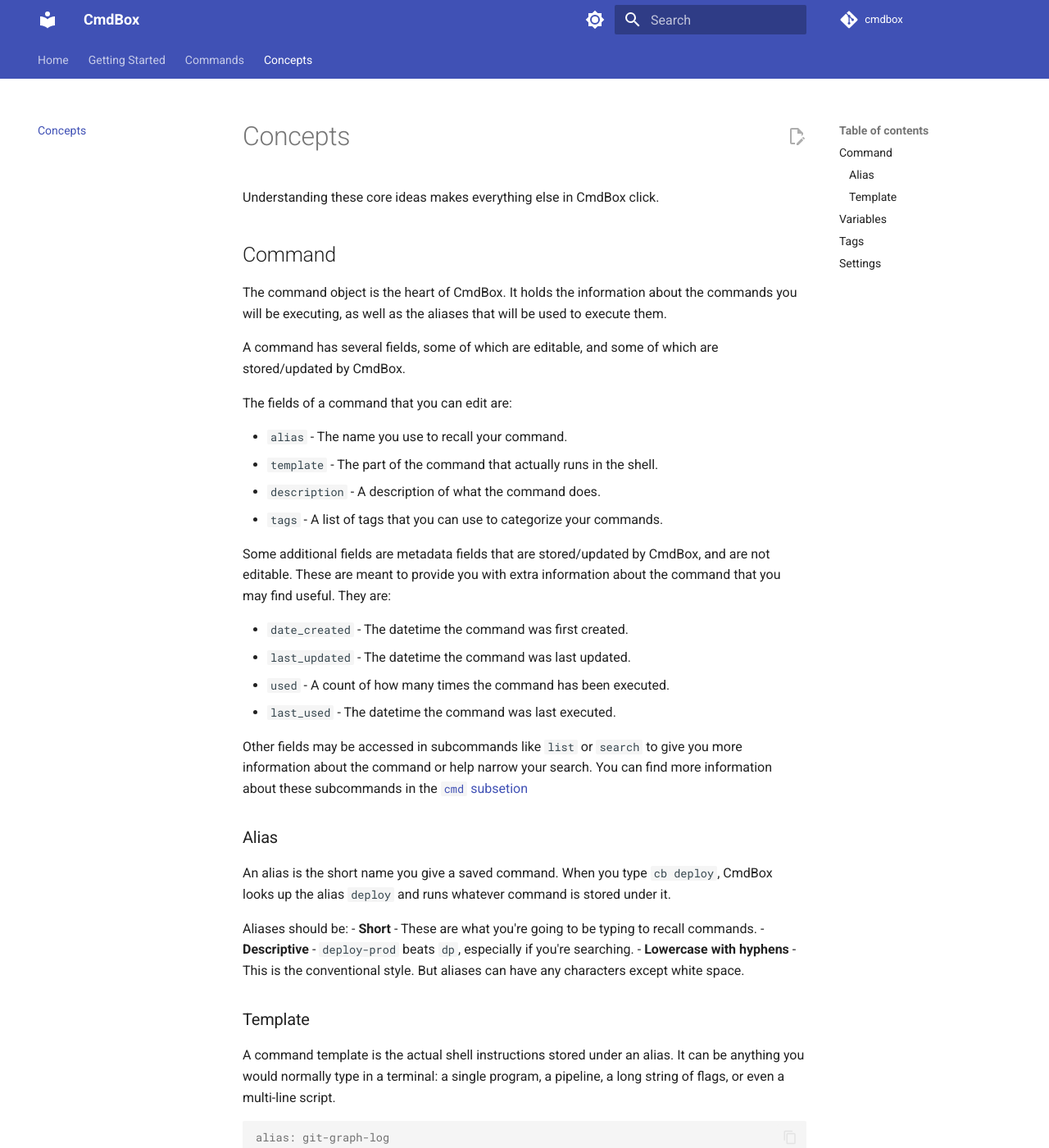
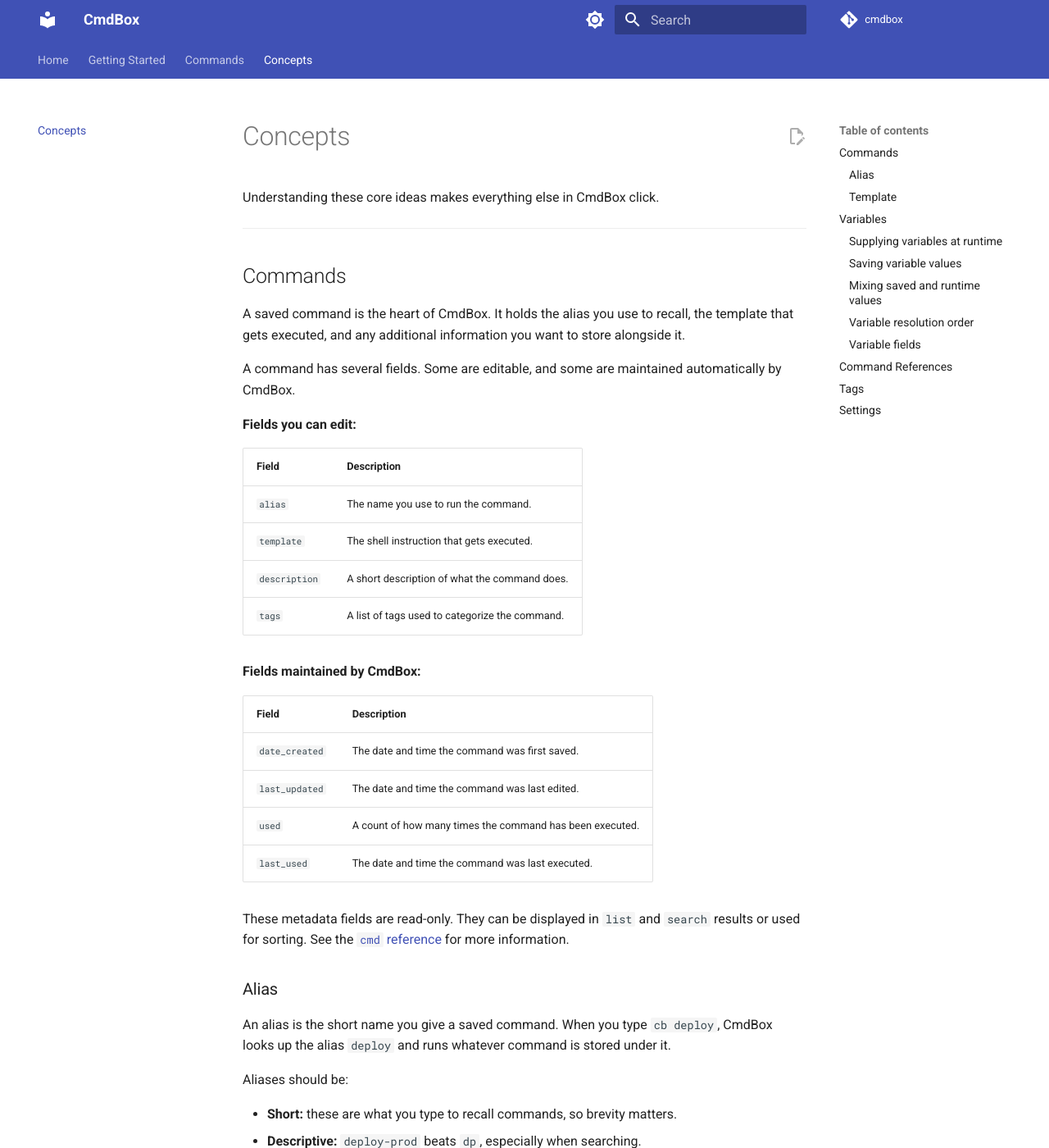
Before and after one commit to PhantomLambSoft/CmdBox, an MkDocs documentation site: the page built from docs/concepts.md, in a window 1280 px wide and 1400 px high. Shown: the whole window at 82% size. Built offline with MkDocs 1.6.1 and Material for MkDocs 9.7.7, drawn with Linux system fonts in a browser that asks for light colours; comment, search, counter and statistics services are not loaded; some of the changed text lies outside the part shown.

Commit message:
Revamp `concepts.md` with improved structure, updated explanations, and enhanced examples

````diff
--- a/docs/concepts.md
+++ b/docs/concepts.md
@@ -2,76 +2,93 @@
 
 Understanding these core ideas makes everything else in CmdBox click.
 
-## Command
+---
 
-The command object is the heart of CmdBox. It holds the information about the commands you will be executing, as well
-as the aliases that will be used to execute them.
+## Commands
 
-A command has several fields, some of which are editable, and some of which are stored/updated by CmdBox.
+A saved command is the heart of CmdBox. It holds the alias you use to recall, the template
+that gets executed, and any additional information you want to store alongside it.
 
-The fields of a command that you can edit are:
+A command has several fields. Some are editable, and some are maintained automatically by CmdBox.
 
-- `alias` - The name you use to recall your command.
-- `template` - The part of the command that actually runs in the shell.
-- `description` - A description of what the command does.
-- `tags` - A list of tags that you can use to categorize your commands.
+**Fields you can edit:**
 
-Some additional fields are metadata fields that are stored/updated by CmdBox, and are not editable. These
-are meant to provide you with extra information about the command that you may find useful. They are:
+| Field | Description |
+|---|---|
+| `alias` | The name you use to run the command. |
+| `template` | The shell instruction that gets executed. |
+| `description` | A short description of what the command does. |
+| `tags` | A list of tags used to categorize the command. |
 
-- `date_created` - The datetime the command was first created.
-- `last_updated` - The datetime the command was last updated.
-- `used` - A count of how many times the command has been executed.
-- `last_used` - The datetime the command was last executed.
+**Fields maintained by CmdBox:**
 
-Other fields may be accessed in subcommands like `list` or `search` to give you more information about the command or
-help narrow your search. You can find more information about these subcommands in the [`cmd` subsetion](commands/cmd.md)
+| Field | Description |
+|---|---|
+| `date_created` | The date and time the command was first saved. |
+| `last_updated` | The date and time the command was last edited. |
+| `used` | A count of how many times the command has been executed. |
+| `last_used` | The date and time the command was last executed. |
+
+These metadata fields are read-only. They can be displayed in `list` and `search` results or
+used for sorting. See the [`cmd` reference](commands/cmd.md) for more information.
 
 ### Alias
 
-An alias is the short name you give a saved command. When you type `cb deploy`, CmdBox looks up the alias `deploy` and
-runs whatever command is stored under it.
+An alias is the short name you give a saved command. When you type `cb deploy`, CmdBox looks
+up the alias `deploy` and runs whatever command is stored under it.
 
 Aliases should be:
-- **Short** - These are what you're going to be typing to recall commands.
-- **Descriptive** - `deploy-prod` beats `dp`, especially if you're searching.
-- **Lowercase with hyphens** - This is the conventional style. But aliases can have any characters except white space.
+
+- **Short:** these are what you type to recall commands, so brevity matters.
+- **Descriptive:** `deploy-prod` beats `dp`, especially when searching.
+- **Lowercase with hyphens:** this is the conventional style, though aliases support any
+  characters except whitespace.
 
 ### Template
 
-A command template is the actual shell instructions stored under an alias. It can be anything you would normally type
-in a terminal: a single program, a pipeline, a long string of flags, or even a multi-line script.
+A template is the actual shell instruction stored under an alias. It can be anything you would
+normally type in a terminal: a single program, a pipeline, a long string of flags, or a
+multi-line script.
 
-```console
-alias: git-graph-log
+```
+alias:    git-graph
 template: git log --oneline --graph --decorate --all
 ```
 
-Multi-line templates are supported and are executed like a script. In fact, behind the scenes, multi-line templates are
-saved to a temp file and executed as a script. See [`cmd` subsetion](commands/cmd.md) for more information about multi-line
-templates.
+Multi-line templates are supported and are executed as a script. Behind the scenes, CmdBox
+writes the template to a temporary file, executes it, then removes the file. See the
+[`cmd` reference](commands/cmd.md) for more information about multi-line templates.
+
+---
 
 ## Variables
 
-Variables help make the commands you save more versatile and usable. A variable is defined in a command template by putting
-the variable name inside angle brackets `<var-name>`. This will be replaced when a command is executed.
+Variables make saved commands flexible and reusable. A variable is defined in a template by
+placing the variable name inside angle brackets: `<variable-name>`. When the command runs,
+CmdBox replaces each placeholder with a real value before executing.
 
-Variables can be supplied at runtime, for dynamic usage where some portion of a long command may change depending on the situation.
+Consider this template:
 
-Consider the template:
+```
+ssh <user>@<host> -p <port>
+```
 
-`ssh <user>@<host> -p <port>`.
+The same base template can connect to any server depending on the values supplied.
 
-This base template can be used with different variables to connect to different servers.
+### Supplying variables at runtime
+
+Pass variable values as flags when running the command:
 
 ```console
-> cb ssh-server --user admin --host 192.168.1.1 --port 22
+> cb ssh-connect --user admin --host 192.168.1.1 --port 22
 
 ssh admin@192.168.1.1 -p 22
 ```
 
-Variables can also be stored in the database so they don't have to be entered each time, and they can be used in multiple
-commands.
+### Saving variable values
+
+Variables can be saved to the database so they fill in automatically without being typed
+each time:
 
 ```console
 > cb var add user admin
@@ -79,45 +96,89 @@
 > cb var add port 22
 ```
 
-Then when we run the same command as above:
+Now the same command runs without any flags:
 
 ```console
-> cb ssh-server
+> cb ssh-connect
 
 ssh admin@192.168.1.1 -p 22
 ```
 
-Even if a variable is stored in the database, supplying it at runtime will take precedence. Variables can be mixed and matched
-this way:
+### Mixing saved and runtime values
+
+A runtime flag always takes precedence over a saved value. This lets you override specific
+variables on the fly while the rest fill in from saved values:
 
 ```console
-> cb ssh-server --host 10.0.0.5 --port 2222
+> cb ssh-connect --host 10.0.0.5 --port 2222
 
 ssh admin@10.0.0.5 -p 2222
 ```
 
-Variables have less metadata than commands, but there are two more fields created by CmdBox that can be used to sort
-variables or just display more information about them.
+### Variable resolution order
 
-- `date_created` - The datetime the variable was first created.
-- `last_updated` - The datetime the variable was last updated.
+When a command runs, CmdBox resolves each variable in this order:
+
+1. **Runtime flag** — a value passed directly with `--variable-name` always wins.
+2. **Saved value** — a value stored via `cb var add` is used if no runtime flag is provided.
+3. **Prompted** — if no value is found by either of the above, CmdBox will ask you to enter
+   one before the command executes.
+
+### Variable fields
+
+Like commands, variables have metadata fields maintained by CmdBox:
+
+| Field | Description |
+|---|---|
+| `date_created` | The date and time the variable was first saved. |
+| `last_updated` | The date and time the variable was last updated. |
+
+See the [`var` reference](commands/var.md) for full details on managing variables.
+
+---
+
+## Command References
+
+A template can reference another saved command using the `<cmd:alias>` syntax. When the
+command runs, CmdBox looks up the referenced alias and substitutes its template inline before
+executing.
+
+```
+alias:    full-deploy
+template: <cmd:git-pull> && <cmd:build> && <cmd:deploy>
+```
+
+Running `cb full-deploy` resolves each reference and executes the resulting command. This
+lets you compose complex workflows from simpler saved commands without duplicating template
+logic.
+
+!!! tip
+Command references and variables can be used together in the same template.
+
+---
 
 ## Tags
 
-Tags are labels you attach to commands or variables for organization. A command or variable can have multiple tags. Lists
-of commands and variables can be filtered by tag, or searched for by tag:
+Tags are labels you attach to commands or variables for organization. A command or variable
+can have multiple tags, and lists can be filtered by tag at any time.
 
 ```console
-cb cmd add deploy "..." --tags work,aws,production
+> cb cmd add deploy "git push origin main && fly deploy" --tags work,production
 ```
 
-You can then filter your command list by tag:
+Filter your command list by tag:
 
 ```console
-cb cmd list --tag aws
+> cb cmd list --tag work
 ```
+
+Tags themselves can be searched and managed via the [`tag` reference](commands/tag.md).
+
+---
 
 ## Settings
 
-CmdBox behavior and appearance has a lot of customization available through settings. Use the
-[`settings` subcommand](commands/settings.md) to view and change them.
+CmdBox behavior and appearance can be customized through settings. This includes defaults for
+display fields, sort order, result limits, and more. Use the
+[`settings` reference](commands/settings.md) to view your current configuration and make
+changes.
````
